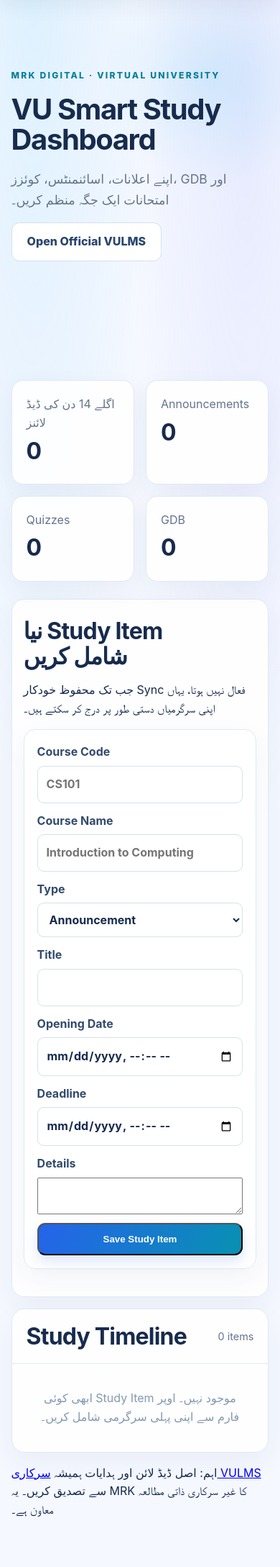
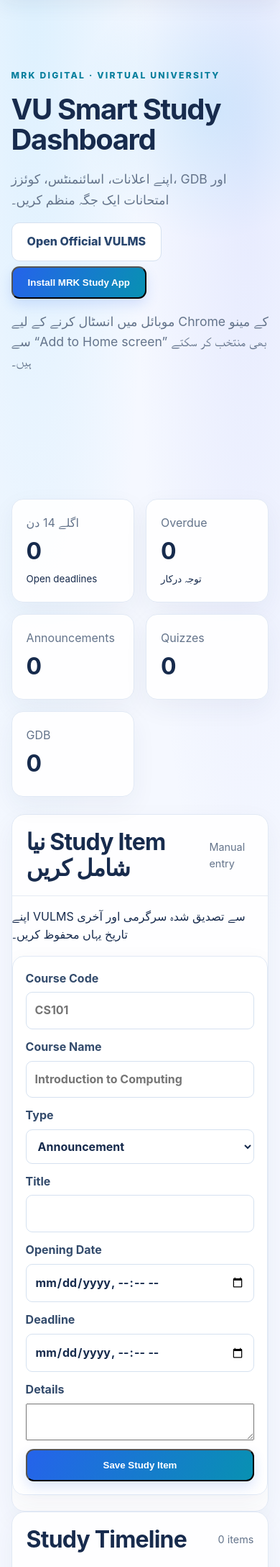
Before and after one commit to Meelad5815/MRK-Laravel-Portal, a Laravel app: page /vu-study in a window 390 px wide. Shown: the part 86-2263 px from the top of the page at 72% size. Run offline with Laravel 12, Linux system fonts and the light colour scheme; the visitor is signed in with stand-in values (Sample User, id 1); data that the repository does not hold is empty; style sheets or scripts are compiled from the project's sources.

Commit message:
Improve mobile VU Study dashboard and PWA install

```diff
--- a/resources/views/vu-study/index.blade.php
+++ b/resources/views/vu-study/index.blade.php
@@ -6,38 +6,60 @@
 <span class="eyebrow">MRK DIGITAL · VIRTUAL UNIVERSITY</span>
 <h1>VU Smart Study Dashboard</h1>
 <p>اپنے اعلانات، اسائنمنٹس، کوئزز، GDB اور امتحانات ایک جگہ منظم کریں۔</p>
+<div class="vu-actions">
 <a class="button secondary" href="https://vulms.vu.edu.pk/" target="_blank" rel="noopener">Open Official VULMS</a>
+<button class="button primary" id="install-mrk-pwa" type="button" hidden>Install MRK Study App</button>
+</div>
+<p class="vu-install-hint" id="install-mrk-hint">موبائل میں انسٹال کرنے کے لیے Chrome کے مینو سے “Add to Home screen” بھی منتخب کر سکتے ہیں۔</p>
 </div></section>
 <section class="section"><div class="container">
-<div class="stats">
-<div><span>اگلے 14 دن کی ڈیڈ لائنز</span><strong>{{ $stats['upcoming'] }}</strong></div>
+<div class="stats vu-stats">
+<div><span>اگلے 14 دن</span><strong>{{ $stats['upcoming'] }}</strong><small>Open deadlines</small></div>
+<div><span>Overdue</span><strong>{{ $stats['overdue'] }}</strong><small>توجہ درکار</small></div>
 <div><span>Announcements</span><strong>{{ $stats['announcements'] }}</strong></div>
 <div><span>Quizzes</span><strong>{{ $stats['quizzes'] }}</strong></div>
 <div><span>GDB</span><strong>{{ $stats['gdb'] }}</strong></div>
 </div>
-<div class="table-card" style="padding:1rem;margin:1rem 0">
-<h2>نیا Study Item شامل کریں</h2>
-<p>جب تک محفوظ خودکار Sync فعال نہیں ہوتا، یہاں اپنی سرگرمیاں دستی طور پر درج کر سکتے ہیں۔</p>
-<form method="POST" action="{{ route('vu-study.store') }}" class="dashboard-filters">@csrf
-<label>Course Code<input name="course_code" placeholder="CS101"></label>
+<div class="table-card vu-form-card">
+<div class="table-head"><h2>نیا Study Item شامل کریں</h2><span>Manual entry</span></div>
+<p>اپنے VULMS سے تصدیق شدہ سرگرمی اور آخری تاریخ یہاں محفوظ کریں۔</p>
+<form method="POST" action="{{ route('vu-study.store') }}" class="dashboard-filters vu-entry-form">@csrf
+<label>Course Code<input name="course_code" placeholder="CS101" maxlength="30"></label>
 <label>Course Name<input name="course_title" placeholder="Introduction to Computing"></label>
 <label>Type<select name="item_type" required><option value="announcement">Announcement</option><option value="assignment">Assignment</option><option value="quiz">Quiz</option><option value="gdb">GDB</option><option value="exam">Exam</option><option value="grade">Grade</option></select></label>
 <label>Title<input name="title" required maxlength="255"></label>
 <label>Opening Date<input type="datetime-local" name="opens_at"></label>
 <label>Deadline<input type="datetime-local" name="due_at"></label>
-<label style="grid-column:1/-1">Details<textarea name="description" rows="3"></textarea></label>
+<label class="vu-wide">Details<textarea name="description" rows="3" maxlength="10000"></textarea></label>
 <button class="button primary" type="submit">Save Study Item</button>
 </form>
 </div>
-<div class="table-card"><div class="table-head"><h2>Study Timeline</h2><span>{{ $items->total() }} items</span></div>
+<div class="table-card vu-timeline">
+<div class="table-head"><h2>Study Timeline</h2><span>{{ $items->total() }} items</span></div>
+<form method="GET" action="{{ route('vu-study.index') }}" class="vu-filter-form">
+<label>Search<input type="search" name="q" value="{{ $search }}" placeholder="Course, code or title"></label>
+<label>Type<select name="type"><option value="">All types</option>@foreach(['announcement'=>'Announcement','assignment'=>'Assignment','quiz'=>'Quiz','gdb'=>'GDB','exam'=>'Exam','grade'=>'Grade'] as $key=>$label)<option value="{{ $key }}" @selected($type === $key)>{{ $label }}</option>@endforeach</select></label>
+<button class="button secondary" type="submit">Filter</button>
+<a class="vu-clear-filter" href="{{ route('vu-study.index') }}">Clear</a>
+</form>
 @if($items->count())
-<div class="table-wrap"><table><thead><tr><th>Course</th><th>Type</th><th>Title</th><th>Deadline</th><th>Status</th><th>Update</th></tr></thead><tbody>
+<div class="table-wrap"><table class="vu-table"><thead><tr><th>Course</th><th>Type</th><th>Title / Details</th><th>Deadline</th><th>Status</th><th>Update</th></tr></thead><tbody>
 @foreach($items as $item)
-<tr><td>{{ $item->course_code }}<br>{{ $item->course_title }}</td><td>{{ strtoupper($item->item_type) }}</td><td><strong>{{ $item->title }}</strong>@if($item->description)<br><small>{{ \Illuminate\Support\Str::limit($item->description, 120) }}</small>@endif @if($item->source_url)<br><a href="{{ $item->source_url }}" target="_blank" rel="noopener">Open source</a>@endif</td><td>{{ $item->due_at?->format('d M Y, h:i A') ?? 'Not specified' }}</td><td>{{ ucfirst($item->status) }}</td><td><form method="POST" action="{{ route('vu-study.status', $item) }}">@csrf @method('PATCH')<select name="status" onchange="this.form.submit()">@foreach(['detected'=>'Detected','read'=>'Read','completed'=>'Completed','submitted'=>'Submitted','manual'=>'Manual'] as $key=>$label)<option value="{{ $key }}" @selected($item->status===$key)>{{ $label }}</option>@endforeach</select></form></td></tr>
+<tr>
+<td data-label="Course"><strong>{{ $item->course_code ?: '—' }}</strong><br><small>{{ $item->course_title }}</small></td>
+<td data-label="Type">{{ strtoupper($item->item_type) }}</td>
+<td data-label="Title"><strong>{{ $item->title }}</strong>@if($item->description)<br><small>{{ \Illuminate\Support\Str::limit($item->description, 120) }}</small>@endif @if($item->source_url)<br><a href="{{ $item->source_url }}" target="_blank" rel="noopener">Open source</a>@endif</td>
+<td data-label="Deadline">{{ $item->due_at?->format('d M Y, h:i A') ?? 'Not specified' }}</td>
+<td data-label="Status">{{ ucfirst($item->status) }}</td>
+<td data-label="Update"><form method="POST" action="{{ route('vu-study.status', $item) }}">@csrf @method('PATCH')<select name="status" aria-label="Update status" onchange="this.form.submit()">@foreach(['detected'=>'Detected','read'=>'Read','completed'=>'Completed','submitted'=>'Submitted','manual'=>'Manual'] as $key=>$label)<option value="{{ $key }}" @selected($item->status === $key)>{{ $label }}</option>@endforeach</select></form></td>
+</tr>
 @endforeach
-</tbody></table></div>{{ $items->links() }}
-@else<div class="empty">ابھی کوئی Study Item موجود نہیں۔ اوپر فارم سے اپنی پہلی سرگرمی شامل کریں۔</div>@endif
+</tbody></table></div>
+<div class="vu-pagination">{{ $items->links() }}</div>
+@else
+<div class="empty">اس فلٹر کے مطابق کوئی Study Item نہیں ملا۔ اوپر فارم سے اپنی پہلی سرگرمی شامل کریں۔</div>
+@endif
 </div>
-<p style="margin-top:1rem">اہم: اصل ڈیڈ لائن اور ہدایات ہمیشہ <a href="https://vulms.vu.edu.pk/" target="_blank" rel="noopener">سرکاری VULMS</a> سے تصدیق کریں۔ یہ MRK کا غیر سرکاری ذاتی مطالعہ معاون ہے۔</p>
+<p class="vu-disclaimer">اہم: اصل ڈیڈ لائن اور ہدایات ہمیشہ <a href="https://vulms.vu.edu.pk/" target="_blank" rel="noopener">سرکاری VULMS</a> سے تصدیق کریں۔ یہ MRK کا غیر سرکاری ذاتی مطالعہ معاون ہے۔</p>
 </div></section>
 @endsection
```
